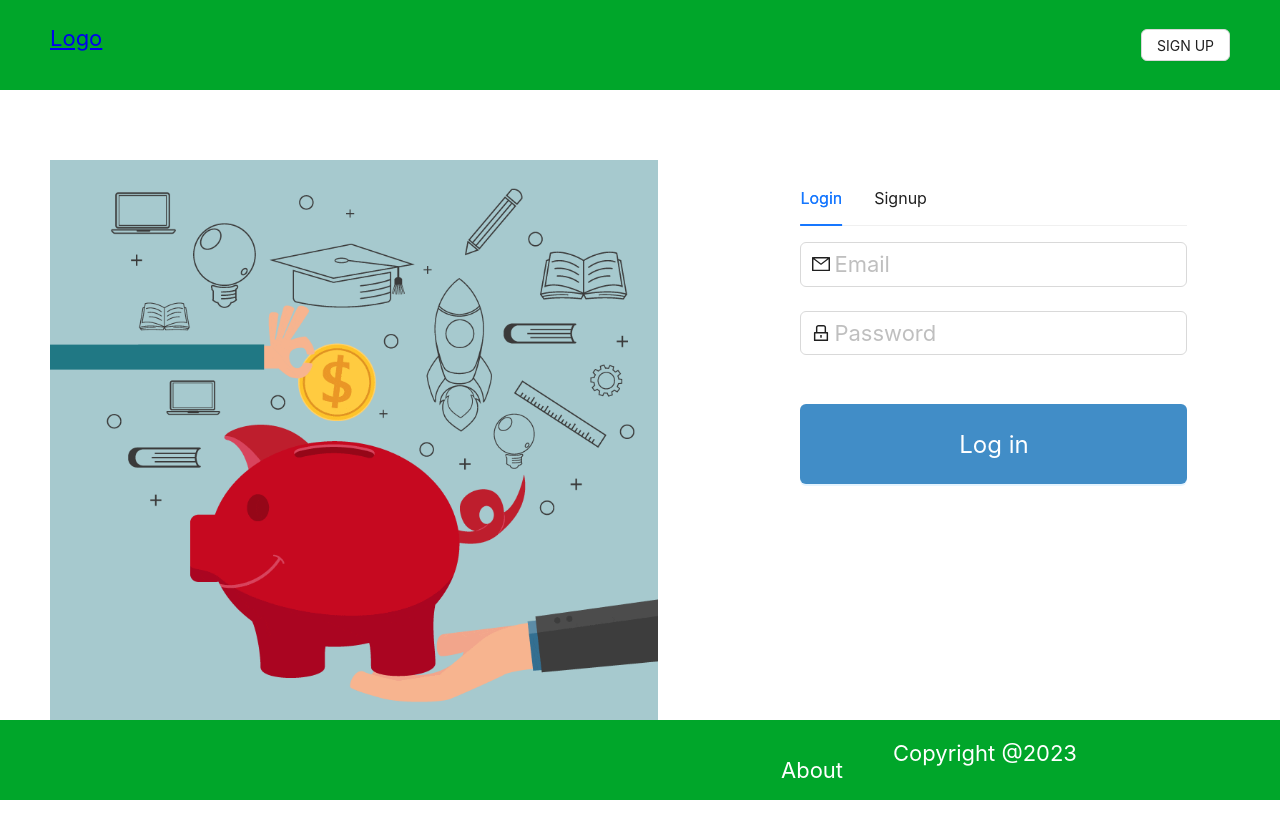
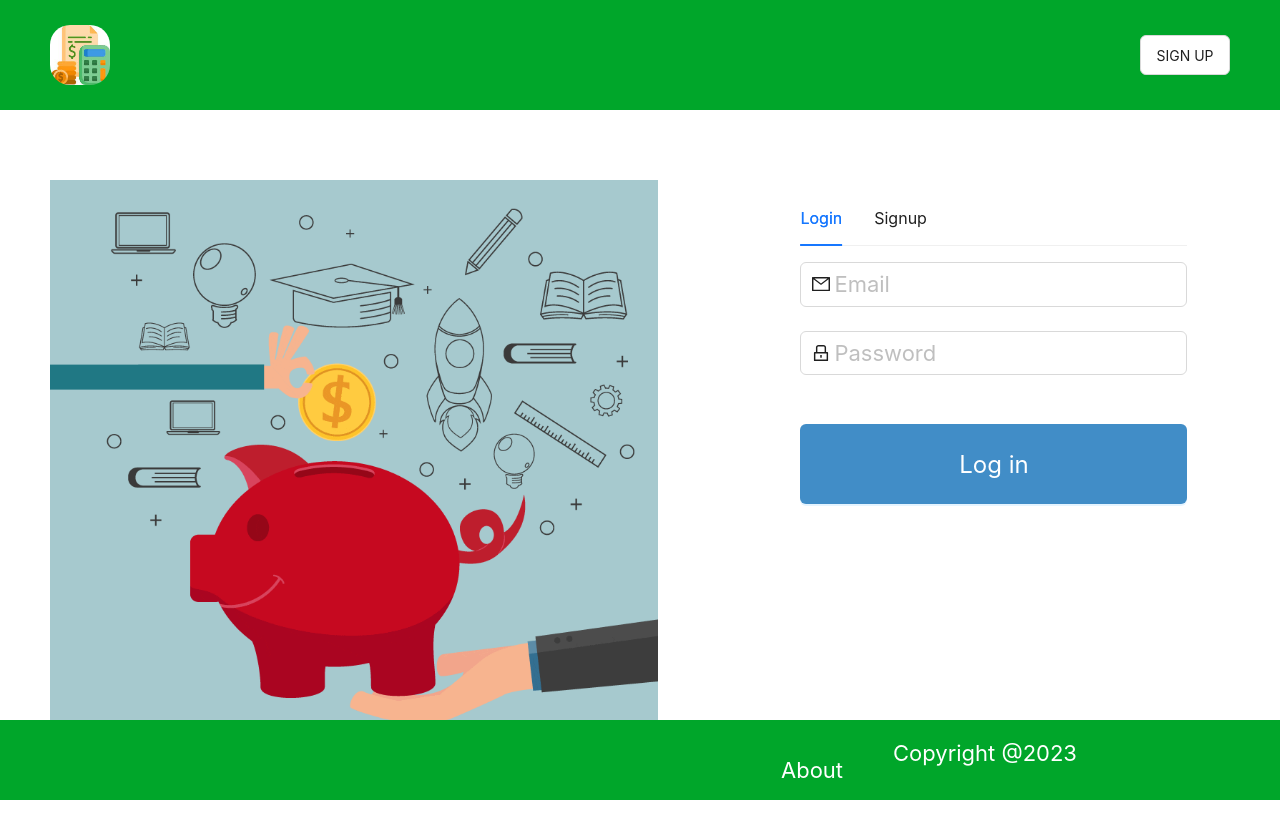
Before and after one commit to Ayushi1019/ExpenseEase, a React (Create React App) app in the folder client/: page / in a window 1280 px wide. Shown: the top 838 px of the page. Built offline with nearby package versions, Linux system fonts and the light colour scheme.

Commit message:
client-Fixed image issues

```diff
--- a/client/src/components/header/header.component.jsx
+++ b/client/src/components/header/header.component.jsx
@@ -1,7 +1,7 @@
 import { Fragment } from 'react';
 import { Link, Outlet } from 'react-router-dom';
 import Footer from '../footer/footer.component';
-import {Button} from "antd";
+import {Button,Image} from "antd";
 import './style.css'
 
 const Header = () => {
@@ -10,7 +10,7 @@ const Header = () => {
     <Fragment>
       <div className='navigation-container'>
         <Link className='logo-container' to='/'>
-          Logo
+          <Image preview={false} style={{borderRadius:'20px'}} width={60} height={60} src='ee-icon.jpeg'/>
         </Link>
 
         <div className='nav-right-bar'>
--- a/client/src/components/header/style.css
+++ b/client/src/components/header/style.css
@@ -1,5 +1,5 @@
 .navigation-container{
-  height: 90px;
+  height: 110px;
   display: flex;
   width: 100%;
   font-size: 22px;
@@ -39,4 +39,6 @@
 .nav-signup-button{
   cursor: pointer;
   margin-left:12px;
+  height: 40px;
+  width:90px;
 }
```
Also changed, not shown: client/public/ee-icon.jpeg (added), 1 other file (tests, documents, lock files or other folders).
